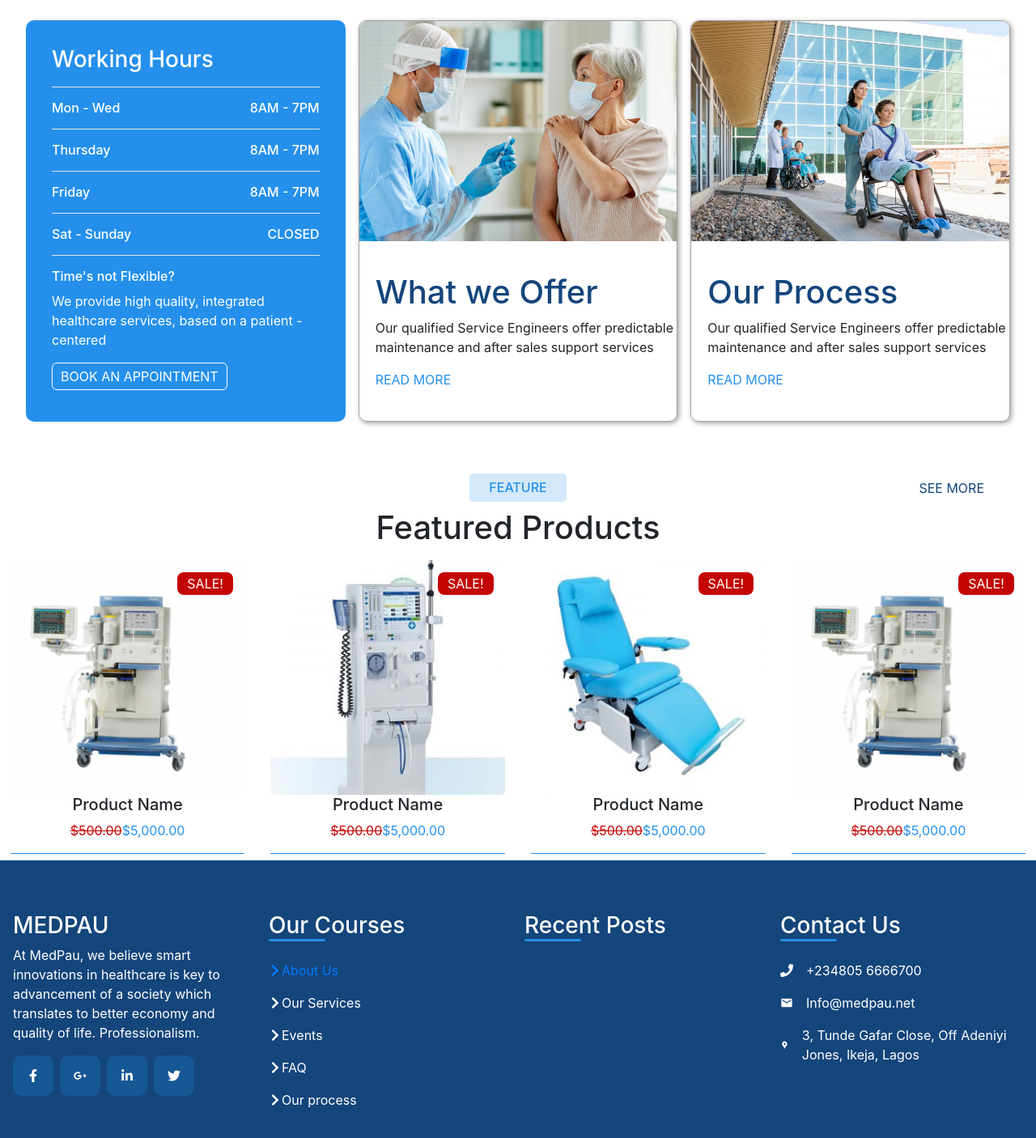
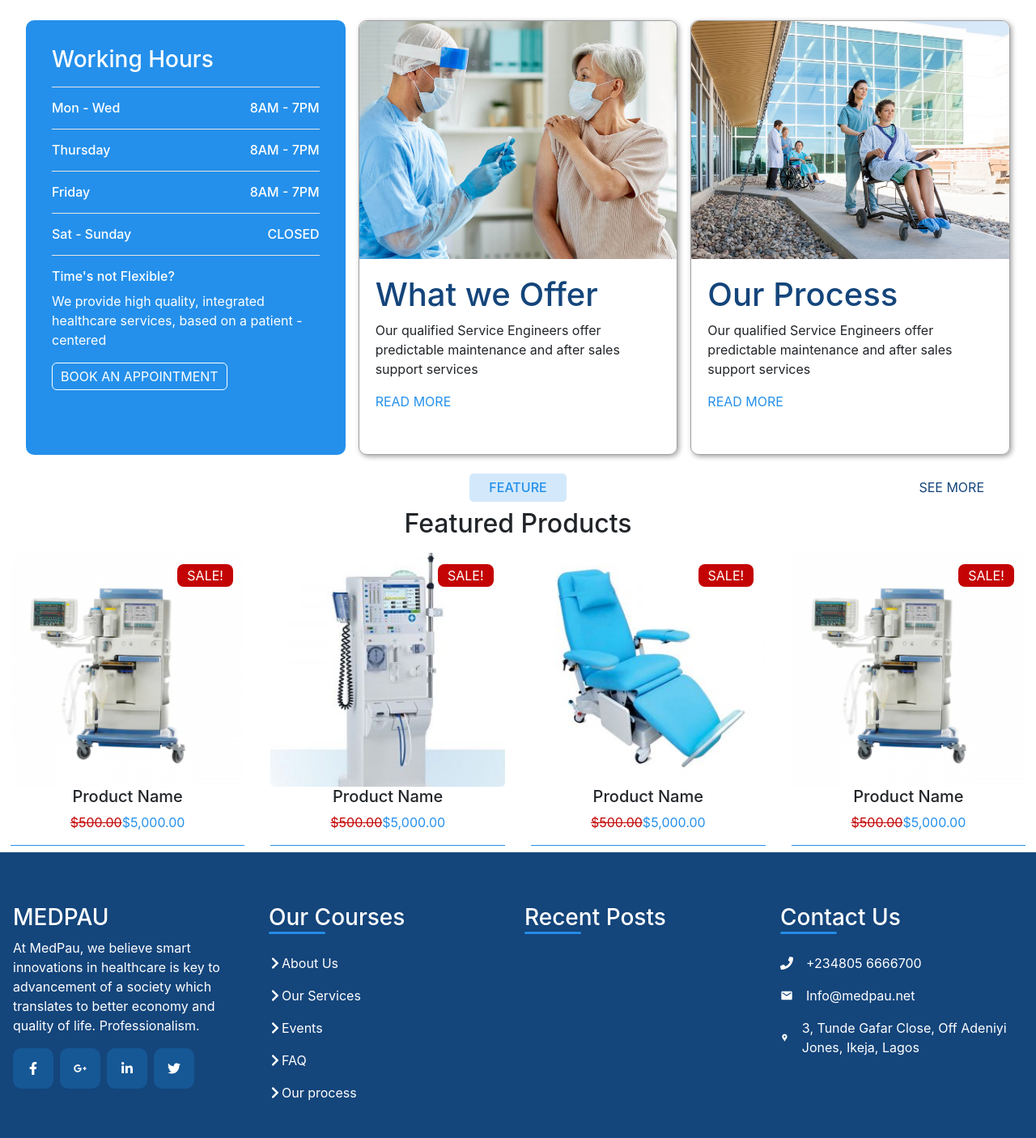
Before and after one commit to Gbengashowunmi/medpaunew, a React (Create React App) app: page / in a window 1280 px wide. Shown: the part 975-2381 px from the top of the page at 81% size. Built offline with nearby package versions, Linux system fonts and the light colour scheme; a web font is replaced by a local one.

Commit message:
first commit

```diff
--- a/src/App.css
+++ b/src/App.css
@@ -22,7 +22,7 @@ position: relative;
   width: 3rem;
   height: 3rem;
   border-radius: 10px;
-  background-color: var(--clr-secondary);
+  background-color: var(--clr-primary);
   color: white;
   text-align: center;
   position: fixed;
--- a/src/Pages/LandingPage.js
+++ b/src/Pages/LandingPage.js
@@ -90,7 +90,7 @@ export default function LandingPage() {
       <aside className="featured-post">
         <div className="head">
           <h6>FEATURE</h6>
-          <h1>Featured Products </h1>
+          <h2>Featured Products </h2>
           <button> SEE MORE</button>
         </div>
         <div className="products-container">
--- a/src/Pages/landing.scss
+++ b/src/Pages/landing.scss
@@ -139,13 +139,13 @@ main {
     }
     .text {
       width: 100%;
-      height: 45%;
+      height: fit-content;
       border-radius: 0 0 10px 10px;
       display: flex;
       flex-direction: column;
       justify-content: center;
       text-align: left;
-      padding-left: 20px;
+      padding: 20px;
       align-items: flex-start;
       h1 {
         color: var(--clr-secondary);
@@ -154,6 +154,7 @@ main {
         background-color: transparent;
         border: none;
         color: var(--clr-primary);
+        margin: 0;
       }
     }
   }
@@ -206,7 +207,7 @@ main {
   .hero-text {
     width: 60%;
     margin-left: 2rem;
-    padding-top: 1rem;
+    padding-top: 4rem;
     h1 {
       font-size: 10vw;
     }
@@ -232,6 +233,7 @@ main {
     grid-template-columns: 1fr;
     height: fit-content;
   margin-top: 1rem;
+  padding: 1rem;
 
   }
   .featured-post,
--- a/src/component/headFoot.scss
+++ b/src/component/headFoot.scss
@@ -86,6 +86,12 @@ footer {
   column-gap: 1rem;
   padding: 4rem 1rem;
   text-align: left;
+  a{
+    color: white;
+    text-decoration: none;
+
+  }
+  a:hover{}
   .about,
   .courses,
   .recent-posts,
```
